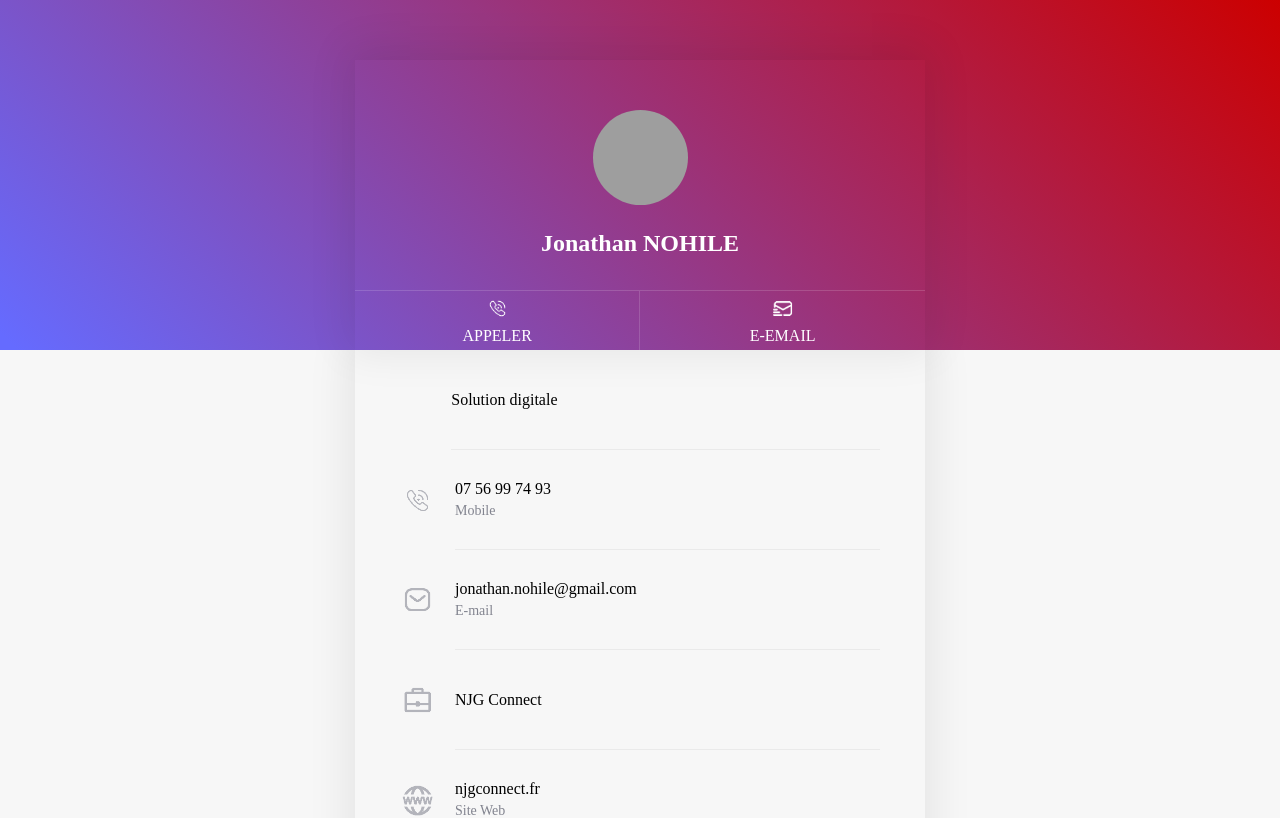
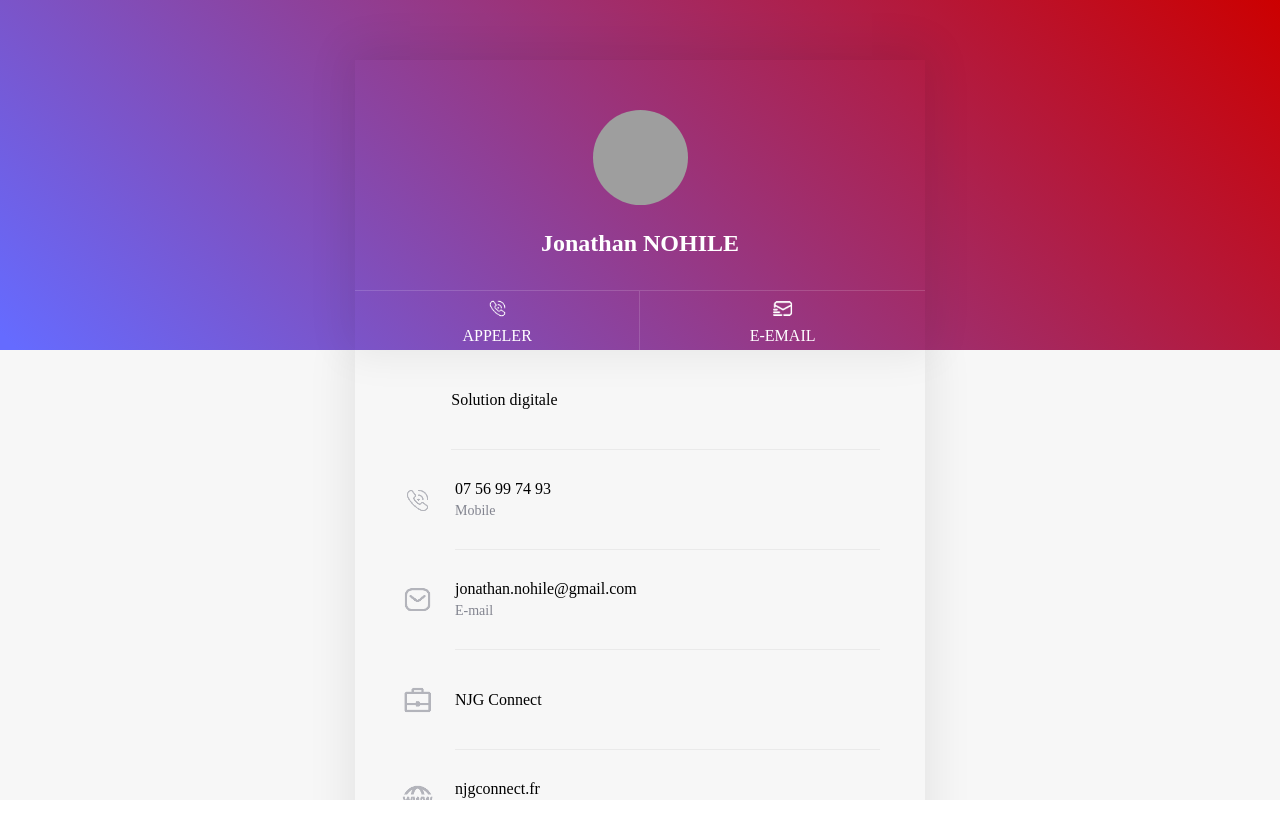
Before and after one commit to NJG-connect/landingPage, a React (Create React App) app: page /contact in a window 1280 px wide. Shown: the top 818 px of the page. Built offline with nearby package versions, Linux system fonts and the light colour scheme; grey boxes are pictures that could not be loaded; a web font is replaced by a local one.

Commit message:
😢 rollBack

```diff
--- a/src/index.css
+++ b/src/index.css
@@ -42,20 +42,20 @@ body {
   -webkit-font-smoothing: antialiased;
   -moz-osx-font-smoothing: grayscale;
   min-width: 200;
-  /* overflow: hidden;
+  overflow: hidden;
   overscroll-behavior-y: contain;
   padding: 0;
   height: 100%;
   width: 100%;
-  position: fixed; */
+  position: fixed;
 }
 
 #root {
-  /* overflow-x: hidden;
+  overflow-x: hidden;
   overflow-y: auto;
   position: absolute;
   width: 100%;
-  height: 100%; */
+  height: 100%;
 }
 
 p,
@@ -118,7 +118,7 @@ a {
 button:focus {
   outline: 0;
 }
-/*
+
 html,
 #root {
   scroll-behavior: smooth;
@@ -129,4 +129,4 @@ html,
   #root {
     scroll-behavior: auto;
   }
-} */
+}
```
